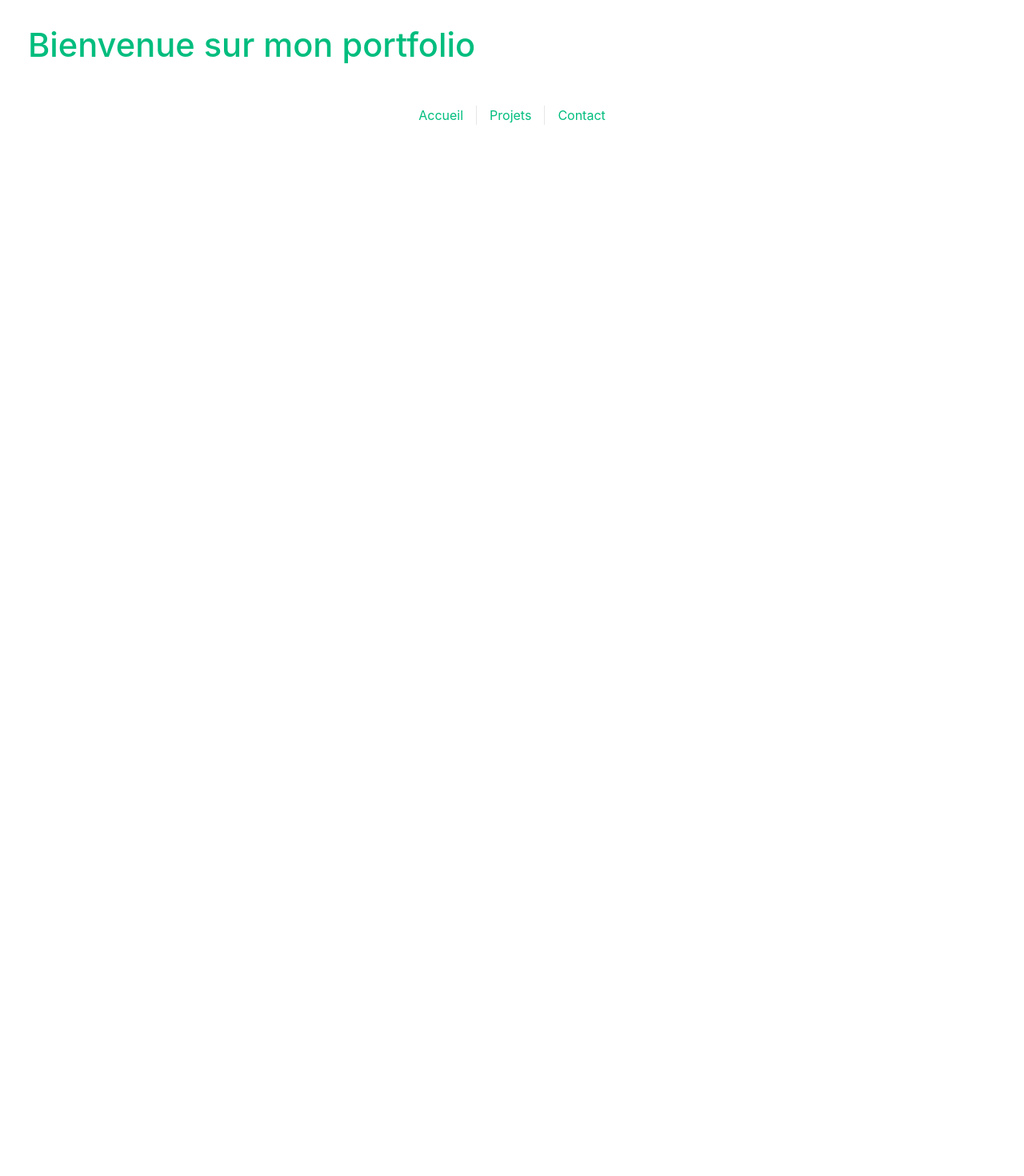
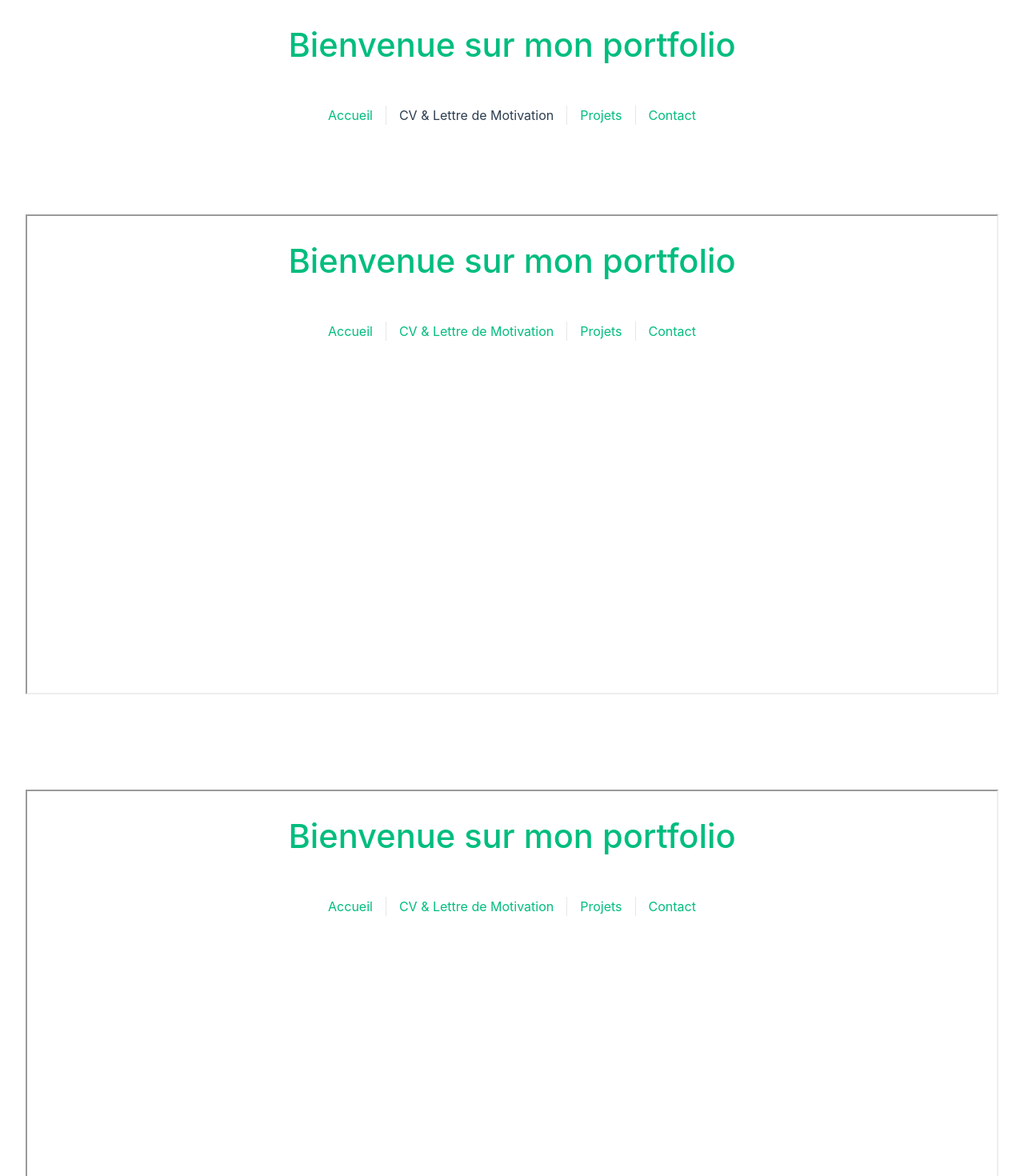
Before and after one commit to Anthony19-20/Mon_portfolio, a Vue app: page /CV_Letter in a window 1280 px wide. Shown: the top 1470 px of the page at 80% size. Before the commit the page ends 800 px from the top, so only its background shows below. Built offline with nearby package versions, Linux system fonts and the light colour scheme.

Commit message:
Ajout CV et Lettre

```diff
--- a/src/App.vue
+++ b/src/App.vue
@@ -7,7 +7,7 @@ import HelloWorld from './components/HelloWorld.vue'
   CV - Lettre de motivation (PDF ? Lien externe ?)
   Photo de ma tête
   Photos projets (Slide ? Défilement ?)
- -->
+-->
 <template>
   <header>
     <div class="wrapper">
@@ -15,6 +15,7 @@ import HelloWorld from './components/HelloWorld.vue'
 
       <nav>
         <RouterLink to="/">Accueil</RouterLink>
+        <RouterLink to="/CV_Letter">CV & Lettre de Motivation</RouterLink>
         <RouterLink to="/projects">Projets</RouterLink>
         <RouterLink to="/contact">Contact</RouterLink>
       </nav>
--- a/src/components/HelloWorld.vue
+++ b/src/components/HelloWorld.vue
@@ -29,11 +29,4 @@ h3 {
 .greetings h3 {
   text-align: center;
 }
-
-@media (min-width: 1024px) {
-  .greetings h1,
-  .greetings h3 {
-    text-align: left;
-  }
-}
 </style>
--- a/src/router/index.js
+++ b/src/router/index.js
@@ -1,7 +1,8 @@
 import { createRouter, createWebHistory } from 'vue-router'
-import HomeView from '../views/HomeView.vue'
-import ProjectView from '../views/ProjectView.vue'
+import HomeView from '@/views/HomeView.vue'
+import ProjectView from '@/views/ProjectView.vue'
 import ContactView from '@/views/ContactView.vue'
+import CV_LetterView from '@/views/CV_LetterView.vue'
 
 const router = createRouter({
   history: createWebHistory(import.meta.env.BASE_URL),
@@ -21,6 +22,11 @@ const router = createRouter({
       name: 'contact',
       component: ContactView,
     },
+    {
+      path: '/CV_Letter',
+      name: 'CV_Letter',
+      component: CV_LetterView,
+    },
   ],
 })
 
--- /dev/null
+++ b/src/views/CV_LetterView.vue
@@ -0,0 +1,17 @@
+<template>
+    <h1 class="h1">Mon CV</h1>
+    <iframe src="/CV_Tony_Barelli.pdf" title="Curriculum Vitae de Tony Barelli - Développeur Web" width="100%"
+        height="600px">
+    </iframe>
+    <h1 class="h1">Ma lettre de motivation</h1>
+    <iframe src="/Lettre_Motivation_Tony_Barelli.pdf" title="Lettre de Motivation de Tony barelli - Développeur Web"
+        width="100%" height="600px">
+    </iframe>
+</template>
+
+<style>
+.h1 {
+    text-align: center;
+    margin: 2rem;
+}
+</style>
--- a/src/views/ProjectView.vue
+++ b/src/views/ProjectView.vue
@@ -1,6 +1,5 @@
 <template>
   <h1 class="h1-projet">Mes projets</h1>
-  <main class="main-projet">
   <section class="section-projet">
     <h2 class="h2-projet">Projet 1 : Borne d'orientation</h2>
     <h3 class="h3-projet">Projet de fin d'études - BTS CIEL</h3>
@@ -32,7 +31,6 @@
     </p>
     <a href="https://github.com/Alex-Nguyen39/Projet_Borne_Orientation_E6_TEMA">Voir le projet</a>
   </section>
-    <section>Images a affiché ici</section>
   <section class="section-projet">
     <h2 class="h2-projet">Projet 2 : Cooking</h2>
     <h3>Application de Recettes Culinaire – Projet POEI Front-End</h3>
@@ -68,7 +66,6 @@
     </p>
     <a href="https://github.com/Chouppa/CooKing">Voir le projet</a>
   </section>
-  </main>
 
   <footer>
     <hr />
@@ -142,8 +139,6 @@
   margin-bottom: 1rem;
 }
 
-.main-projet {}
-
 .section-projet {
   margin-bottom: 2rem;
 }
```
Also changed, not shown: 2 other files (tests, documents, lock files or other folders). Lines whose indentation alone changed are shown as unchanged.
